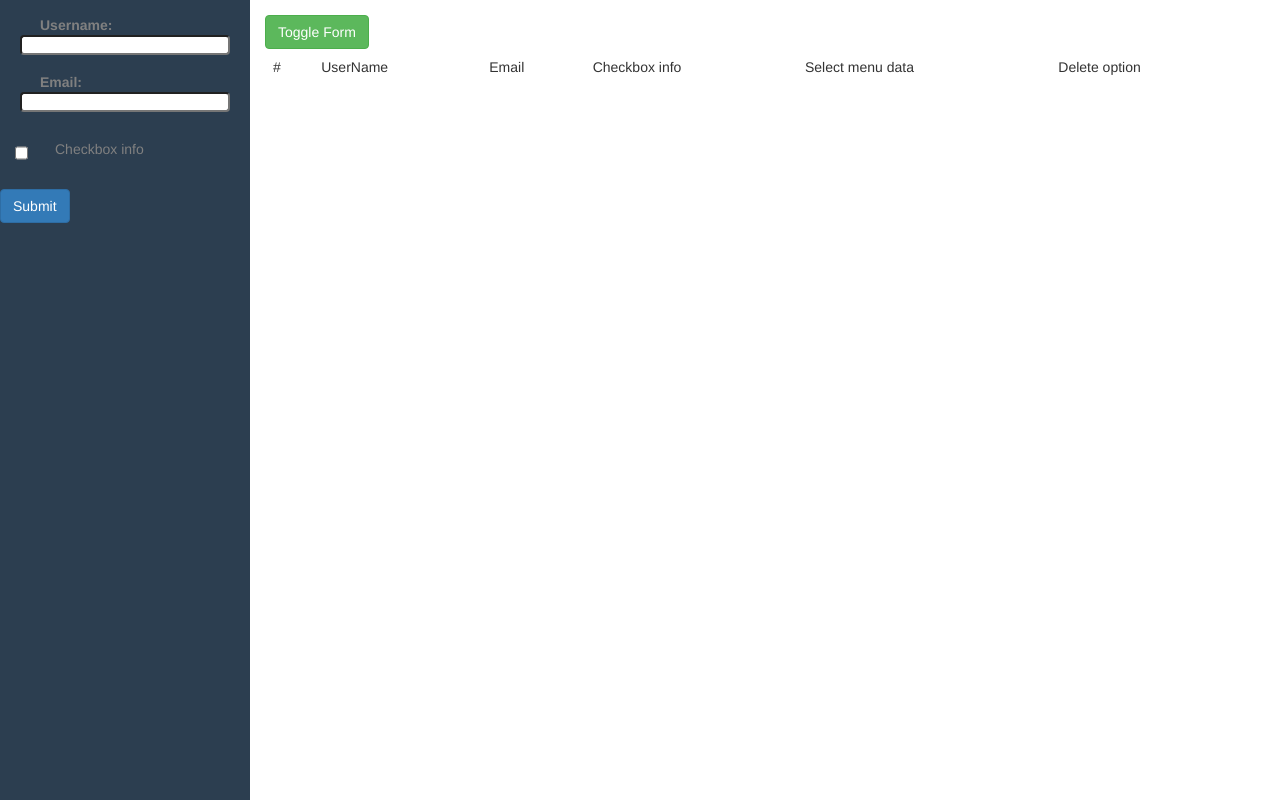
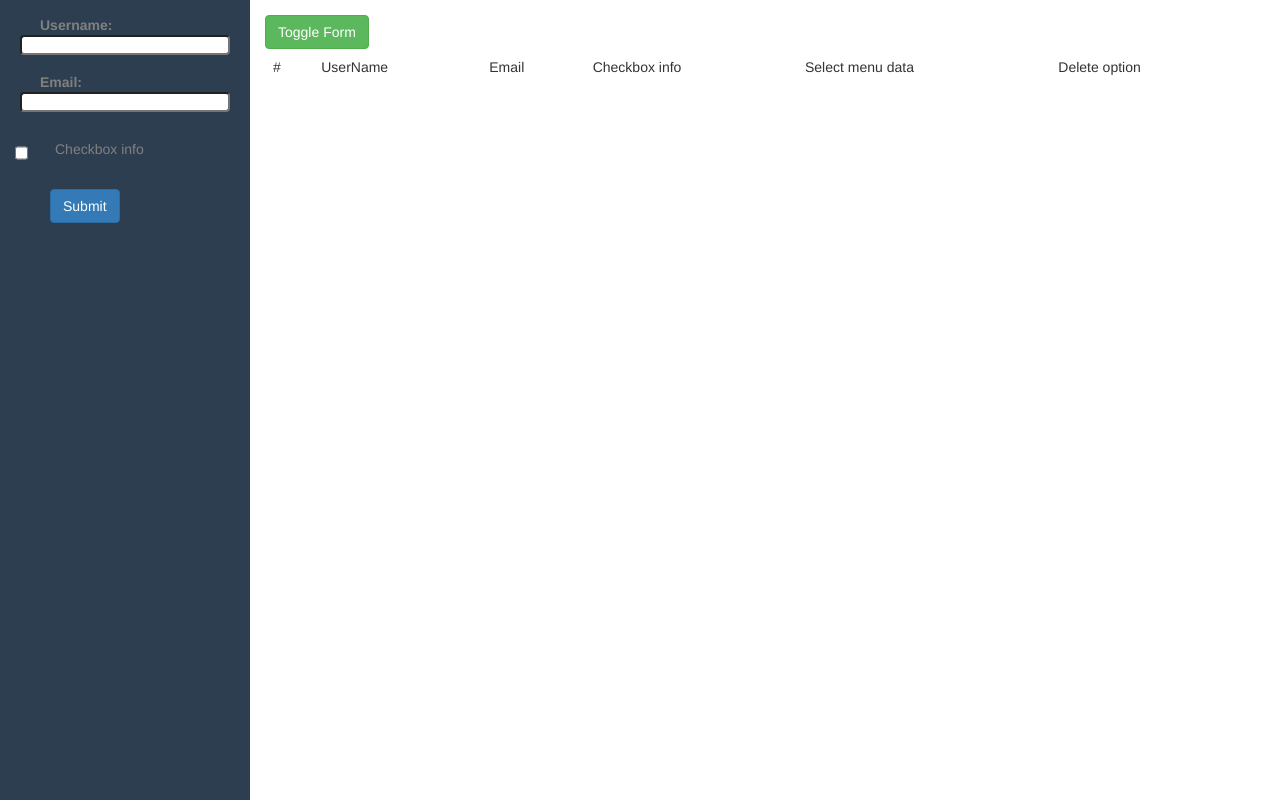
Before and after one commit to JelenaPopovica/FrontEnd-test, a plain HTML site: page index.html in a window 1280 px wide. Drawn offline with nearby package versions, Linux system fonts and the light colour scheme.

Commit message:
submit-btn
alingment update

```diff
--- a/css/style.css
+++ b/css/style.css
@@ -39,7 +39,8 @@ color: gray
   padding-left: 15px;
 }
 #submit-btn{
-  padding: 15;
+  position: absolute;
+  left: 20%;
 }
 
 .input-wrapper{
--- a/js/main.js
+++ b/js/main.js
@@ -1,4 +1,5 @@
 window.addEventListener('load', function(){
+
 
   document.getElementById('checkbox').
   addEventListener('click', function(event){
```
Also changed, not shown: 1 other file.
